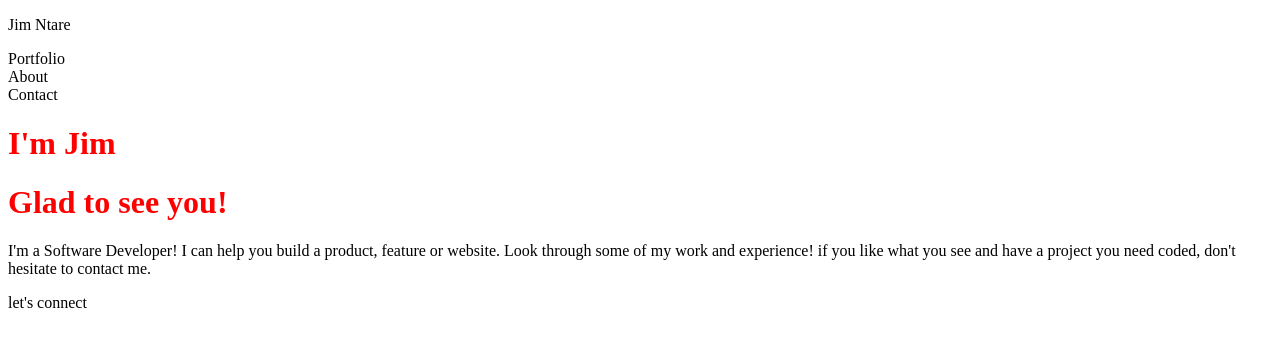
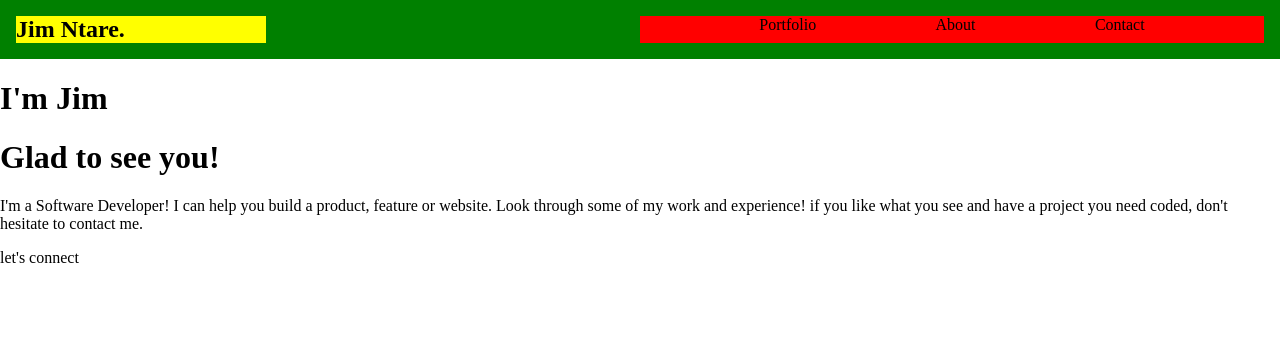
Before and after one commit to Ntare22/personal-portfolio-2.0, a website: page index.html in a window 1280 px wide. Drawn offline with Linux system fonts and the light colour scheme.

Commit message:
started working on the navbar styling

```diff
--- a/css/styles.css
+++ b/css/styles.css
@@ -1,3 +1,29 @@
-h1 {
-  color: red;
+html {
+  box-sizing: border-box;
 }
+
+body {
+  font-family: 'Poppins';
+  margin: 0;
+}
+
+.nav_bar {
+  display: flex;
+  justify-content: space-between;
+  padding: 1em;
+  background-color: green;
+}
+
+.logo {
+  background-color: yellow;
+  font-weight: bolder;
+  font-size: x-large;
+  min-width: 20%;
+}
+
+.nav_items {
+  display: flex;
+  justify-content: space-evenly;
+  min-width: 50%;
+  background-color: red;
+}
--- a/index.html
+++ b/index.html
@@ -8,15 +8,13 @@
     <link rel="stylesheet" href="./build/styles.css" />
   </head>
   <body>
-    <header>
-        <div>
-            <p>Jim Ntare</p>
-            <div>
-                <nav>Portfolio</nav>
-                <nav>About</nav>
-                <nav>Contact</nav>
-            </div>
-        </div>
+    <header class="nav_bar">
+      <div class="logo">Jim Ntare.</div>
+      <div class="nav_items">
+        <div class="nav_item">Portfolio</div>
+        <div class="nav_item">About</div>
+        <div class="nav_item">Contact</div>
+      </div>
     </header>
     <h1>I'm Jim</h1>
     <h1>Glad to see you!</h1>
```
Also changed, not shown: build/styles.css.
